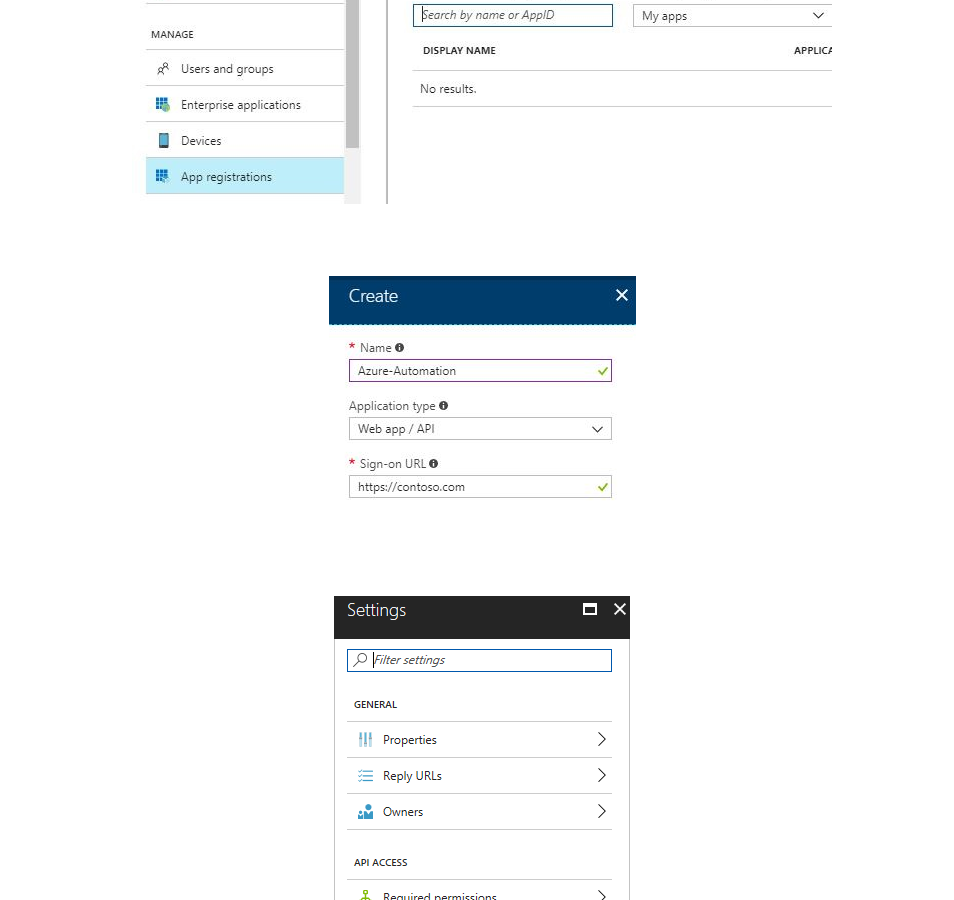
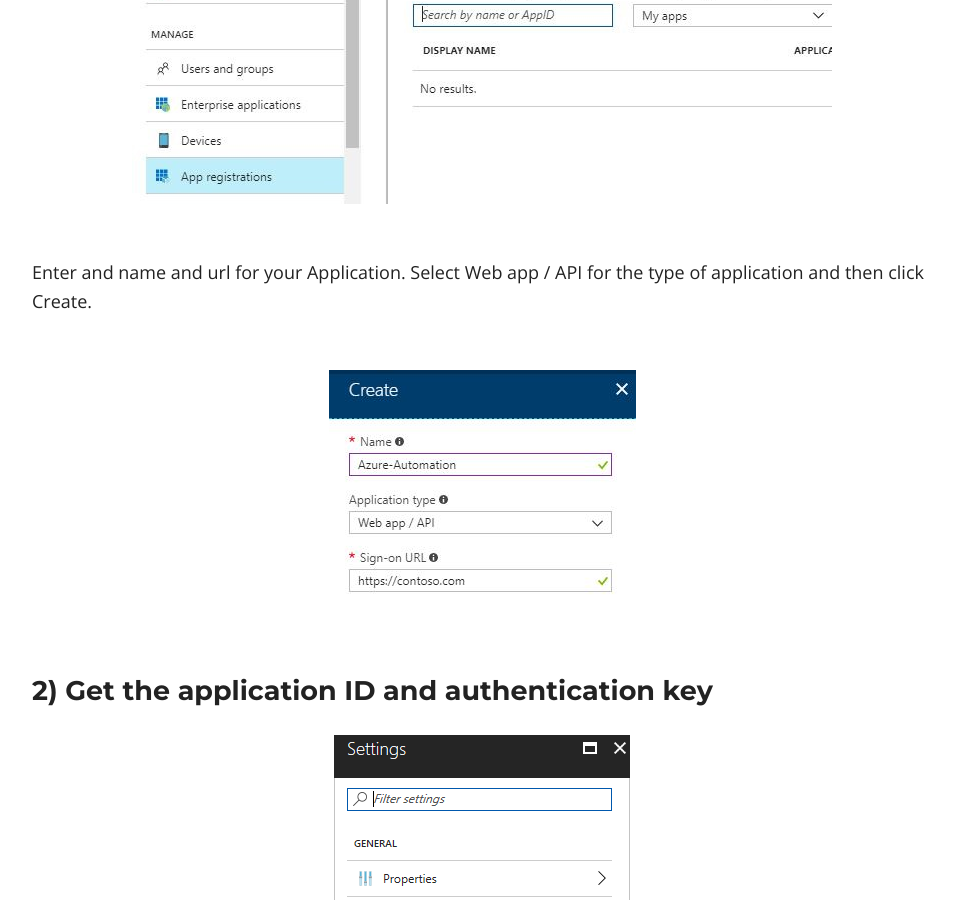
Before and after one commit to ldsouza/ldsouza.github.io, a Jekyll site: the page built from _posts/2017-01-17-connecting-azure.md, in a window 1280 px wide and 900 px high, scrolled down 1954 px. Shown: the whole window, without its empty margins (158-1112 px from the left). Built offline with Jekyll 4.4.1, drawn with Linux system fonts in a browser that asks for light colours; nearby versions of some CDN libraries; library files that are not in the unit come from our copies; some of the changed text lies outside the part shown.

Commit message:
Update 2017-01-17-connecting-azure.md

```diff
--- a/_posts/2017-01-17-connecting-azure.md
+++ b/_posts/2017-01-17-connecting-azure.md
@@ -24,7 +24,11 @@ Click 'New Application Registration' to register our application with Azure Acti
 
 ![Image]({{ site.url }}/images/blog/azure-login-non-interactive/2.JPG)
 
+Enter and name and url for your Application. Select Web app / API for the type of application and then click Create.
+
 ![Image]({{ site.url }}/images/blog/azure-login-non-interactive/3.JPG)
+
+### 2) Get the application ID and authentication key
 
 ![Image]({{ site.url }}/images/blog/azure-login-non-interactive/4.JPG)
 
```
Also changed, not shown: other parts of _posts/2017-01-17-connecting-azure.md (+0 -2 lines).
